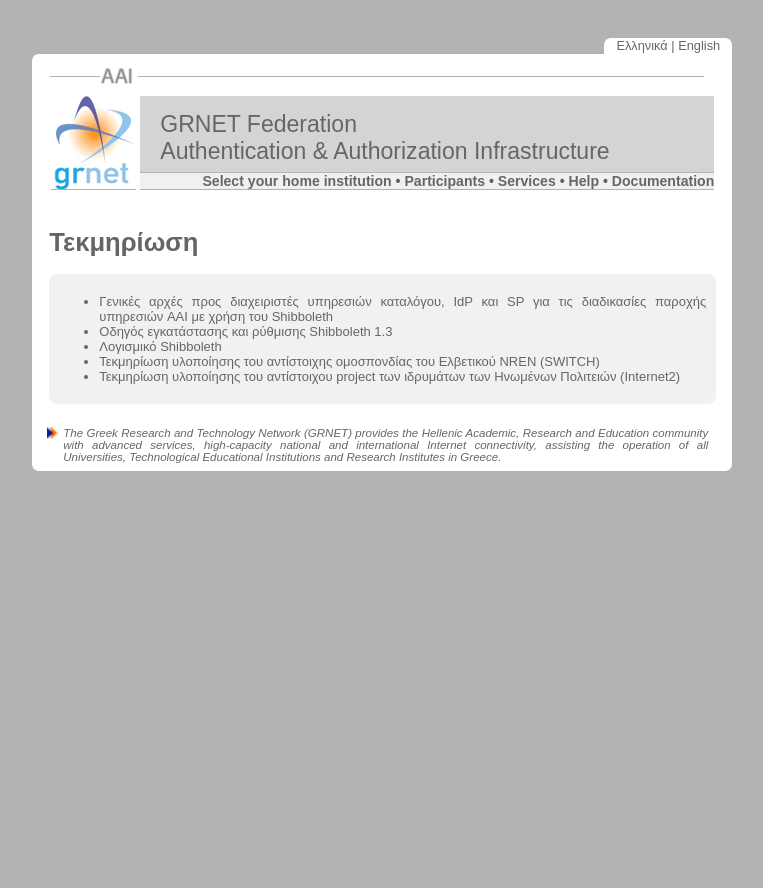
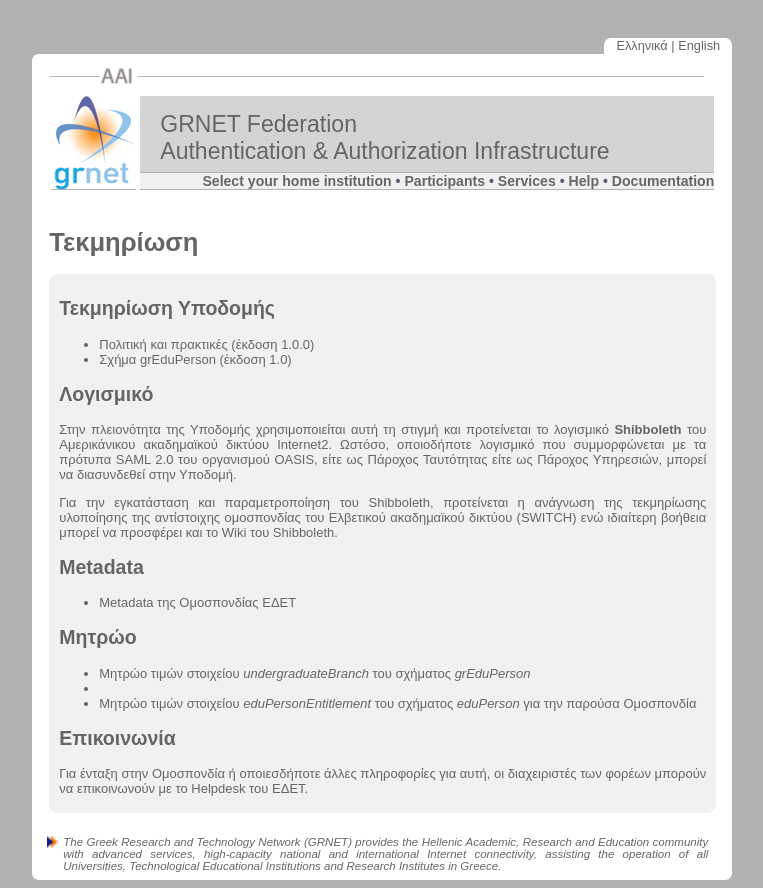
Before and after one commit to hpcugent/django-wayf, a Django app: template templates/el/documentation.html in a window 1280 px wide. Shown: the whole page, without its empty margins (259-1022 px from the left). Before the commit the page ends 471 px from the top, so only its background shows below. Run offline with Django 3.2, Linux system fonts and the light colour scheme; the template is opened without the code that fills it, so the values that code supplies are empty.

Commit message:
Text for documentation

```diff
--- a/templates/el/documentation.html
+++ b/templates/el/documentation.html
@@ -3,12 +3,53 @@
 {% block title %}Τεκμηρίωση{% endblock %}
 {% block header %}Τεκμηρίωση{% endblock %}
 {% block content %}
+
+<h2>Τεκμηρίωση Υποδομής</h2>
 <ul>
-<li><a href="http://vnoc.grnet.gr/engine/index.php?op=modload&amp;modname=Downloads&amp;action=downloadsviewfile&amp;ctn=776&amp;language=el">Γενικές αρχές προς διαχειριστές υπηρεσιών καταλόγου, ΙdP και SP για τις διαδικασίες παρoχής υπηρεσιών AAI με χρήση του Shibboleth</a></li>
-<li><a href="http://vnoc.grnet.gr/engine/index.php?op=modload&amp;modname=Downloads&amp;action=downloadsviewfile&amp;ctn=855&amp;language=el">Οδηγός εγκατάστασης και ρύθμισης Shibboleth 1.3</a></li>
-<li><a href="http://shibboleth.internet2.edu/">Λογισμικό Shibboleth</a></li>
-<li><a href="http://www.switch.ch/aai/shibboleth.html">Τεκμηρίωση υλοποίησης του αντίστοιχης ομοσπονδίας του Ελβετικού NREN (SWITCH)</a></li>
-<li><a href="http://www.incommonfederation.org">Τεκμηρίωση υλοποίησης του αντίστοιχου project των ιδρυμάτων των Ηνωμένων Πολιτειών (Internet2)</a></li>
+  <li><a href="/static/policy.pdf">Πολιτική και πρακτικές</a> (έκδοση 1.0.0)</li>
+  <li><a href="/schema/grEduPerson/">Σχήμα grEduPerson</a> (έκδοση 1.0)</li>
 </ul>
 
+<h2>Λογισμικό</h2>
+<p>
+Στην πλειονότητα της Υποδομής χρησιμοποιείται αυτή τη στιγμή και προτείνεται το λογισμικό
+<strong><a href="http://shibboleth.internet2.edu/">Shibboleth</a></strong> του
+Αμερικάνικου ακαδημαϊκού δικτύου <a href="http://www.internet2.edu/">Internet2</a>.
+Ωστόσο, οποιοδήποτε λογισμικό που συμμορφώνεται με τα πρότυπα SAML 2.0 του
+οργανισμού OASIS, είτε ως Πάροχος Ταυτότητας είτε ως Πάροχος Υπηρεσιών, μπορεί
+να διασυνδεθεί στην Υποδομή.
+</p>
+
+<p>
+Για την εγκατάσταση και παραμετροποίηση του Shibboleth, προτείνεται η ανάγνωση
+της <a href="http://www.switch.ch/aai/support/">τεκμηρίωσης υλοποίησης
+της αντίστοιχης ομοσπονδίας του Ελβετικού ακαδημαϊκού δικτύου (SWITCH)</a> ενώ
+ιδιαίτερη βοήθεια μπορεί να προσφέρει και το
+<a href="https://spaces.internet2.edu/display/SHIB/">Wiki του Shibboleth</a>.
+</p>
+
+<h2>Metadata</h2>
+<ul>
+  <li><a href="/metadata.xml">Metadata της Ομοσπονδίας ΕΔΕΤ</a></li>
+</ul>
+
+<h2>Μητρώο</h2>
+<ul>
+
+<li><a href="/registry/grEduPerson/undergraduateBranch/">
+Μητρώο τιμών στοιχείου <em>undergraduateBranch</em> του σχήματος
+<em>grEduPerson</em></a>
+
+<li>
+<li><a href="/registry/eduPersonEntitlement/">
+Μητρώο τιμών στοιχείου <em>eduPersonEntitlement</em> του σχήματος
+<em>eduPerson</em> για την παρούσα Ομοσπονδία
+</a>
+</li>
+</ul>
+
+<h2>Επικοινωνία</h2>
+Για ένταξη στην Ομοσπονδία ή οποιεσδήποτε άλλες πληροφορίες για αυτή, οι
+διαχειριστές των φορέων μπορούν να επικοινωνούν με το Helpdesk του ΕΔΕΤ.
+
 {% endblock %}
```
Also changed, not shown: templates/en-us/documentation.html (added, +56 -0 lines).
